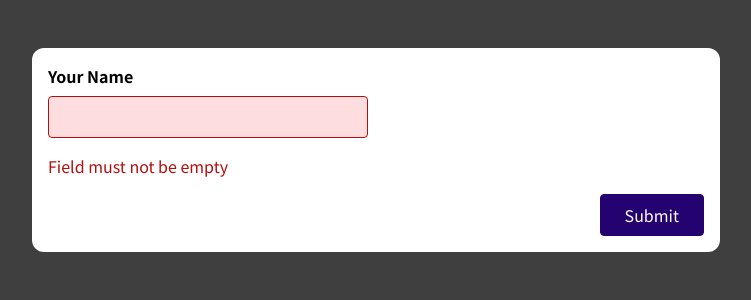
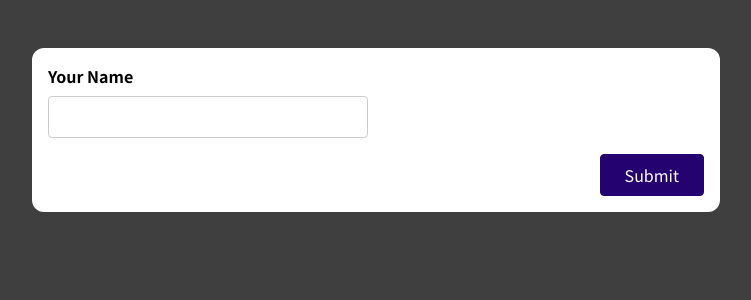
Before and after one commit to nataliusta/forms_react, a React (Create React App) app: page / in a window 1280 px wide. Shown: the top 300 px of the page, without its empty margins (264-1015 px from the left). Built offline with nearby package versions, Linux system fonts and the light colour scheme.

Commit message:
Add onBlur handler and validation

```diff
--- a/src/components/SimpleInput.js
+++ b/src/components/SimpleInput.js
@@ -3,13 +3,20 @@ import { useState } from 'react';
 const SimpleInput = (props) => {
   const [enteredName, setEnteredName] = useState('');
   const [enteredNameIsValid, setEnteredNameIsValid] = useState(false);
+  const [enteredNameTouched, setEnteredNameTouched] = useState(false);
 
   const nameInputChangeHandler = (event) => {
     setEnteredName(event.target.value);
   };
 
+  const nameInputBlurHandler = () => {
+    setEnteredNameTouched(true);
+  };
+
   const formSubmissionHandler = (event) => {
     event.preventDefault();
+
+    setEnteredNameTouched(true);
 
     if (enteredName.trim() === '') {
       setEnteredNameIsValid(false);
@@ -21,9 +28,11 @@ const SimpleInput = (props) => {
     console.log(enteredName);
   };
 
-  const nameInputClasses = enteredNameIsValid
-    ? 'form-control'
-    : 'form-control invalid';
+  const nameInputIsInvalid = !enteredNameIsValid && enteredNameTouched;
+
+  const nameInputClasses = nameInputIsInvalid
+    ? 'form-control invalid'
+    : 'form-control';
 
   return (
     <form onSubmit={formSubmissionHandler}>
@@ -33,8 +42,9 @@ const SimpleInput = (props) => {
                type='text'
                id='name'
                onChange={nameInputChangeHandler}
+               onBlur={nameInputBlurHandler}
         />
-        {!enteredNameIsValid && <p className='error-text'>Field must not be empty</p>}
+        {nameInputIsInvalid && <p className='error-text'>Field must not be empty</p>}
       </div>
       <div className="form-actions">
         <button>Submit</button>
```
